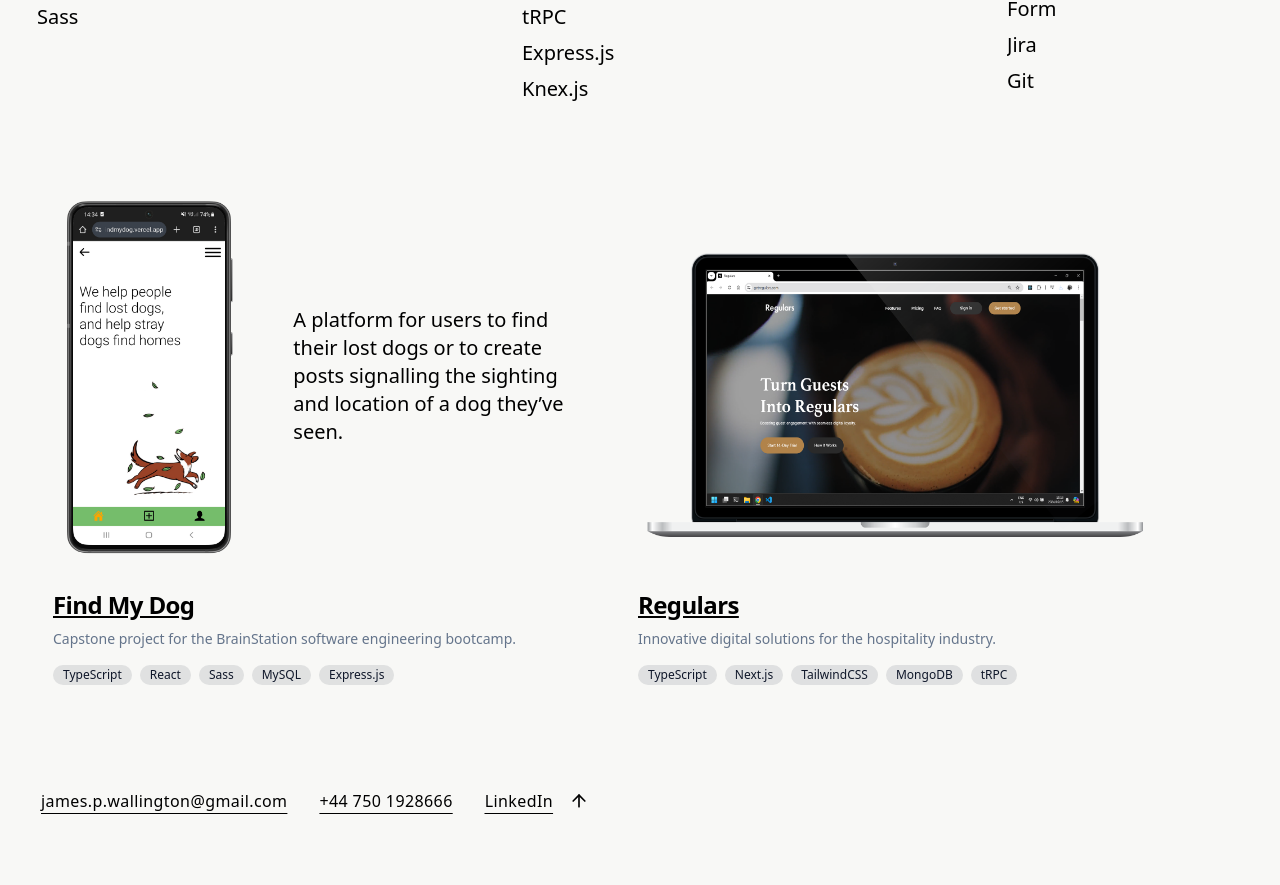
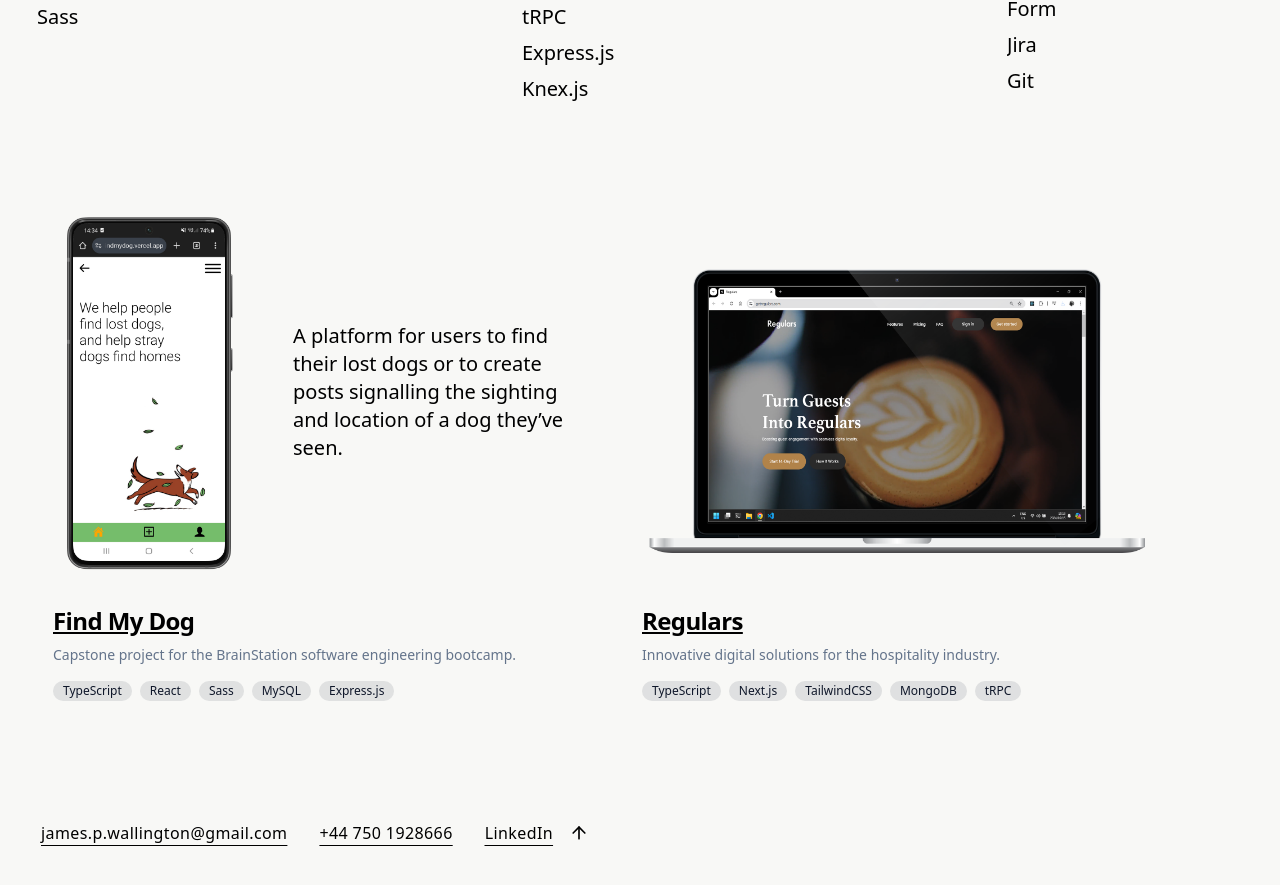
Before and after one commit to Lopside95/james-site, a Next.js app: page / in a window 1280 px wide. Shown: the part 509-1394 px from the top of the page. Before the commit the page ends 1366 px from the top, so only its background shows below. Built offline with nearby package versions, Linux system fonts and the light colour scheme.

Commit message:
update padding on index pg

```diff
--- a/src/pages/index.tsx
+++ b/src/pages/index.tsx
@@ -9,7 +9,7 @@ export default function Home() {
     <main className="sm:items-center w-full sm:align-middle flex flex-col min-h-screen">
       <Intro />
       <TechStack />
-      <section className="flex max-lg:flex-col gap-10 py-10">
+      <section className="flex max-lg:flex-col gap-12 py-14">
         <ProjectCard
           title="Find My Dog"
           description="Capstone project for the BrainStation software engineering bootcamp."
```
